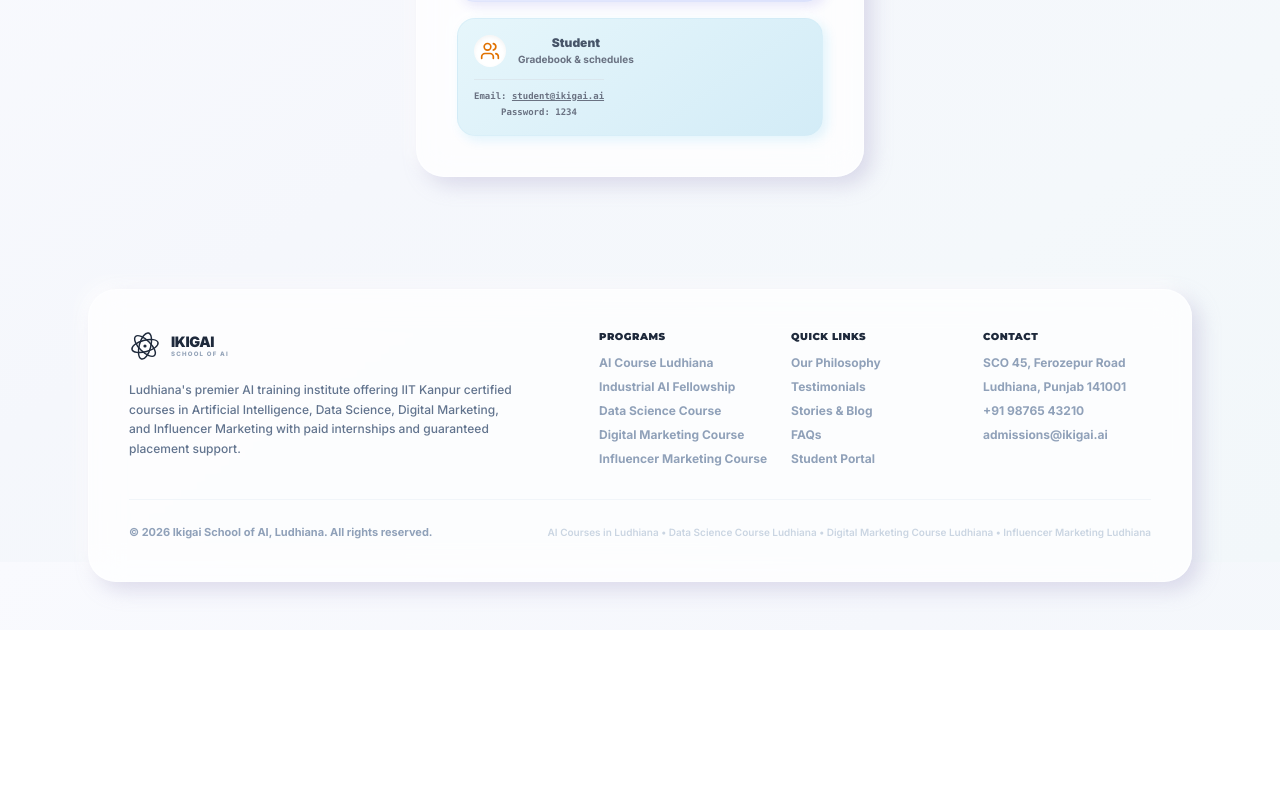
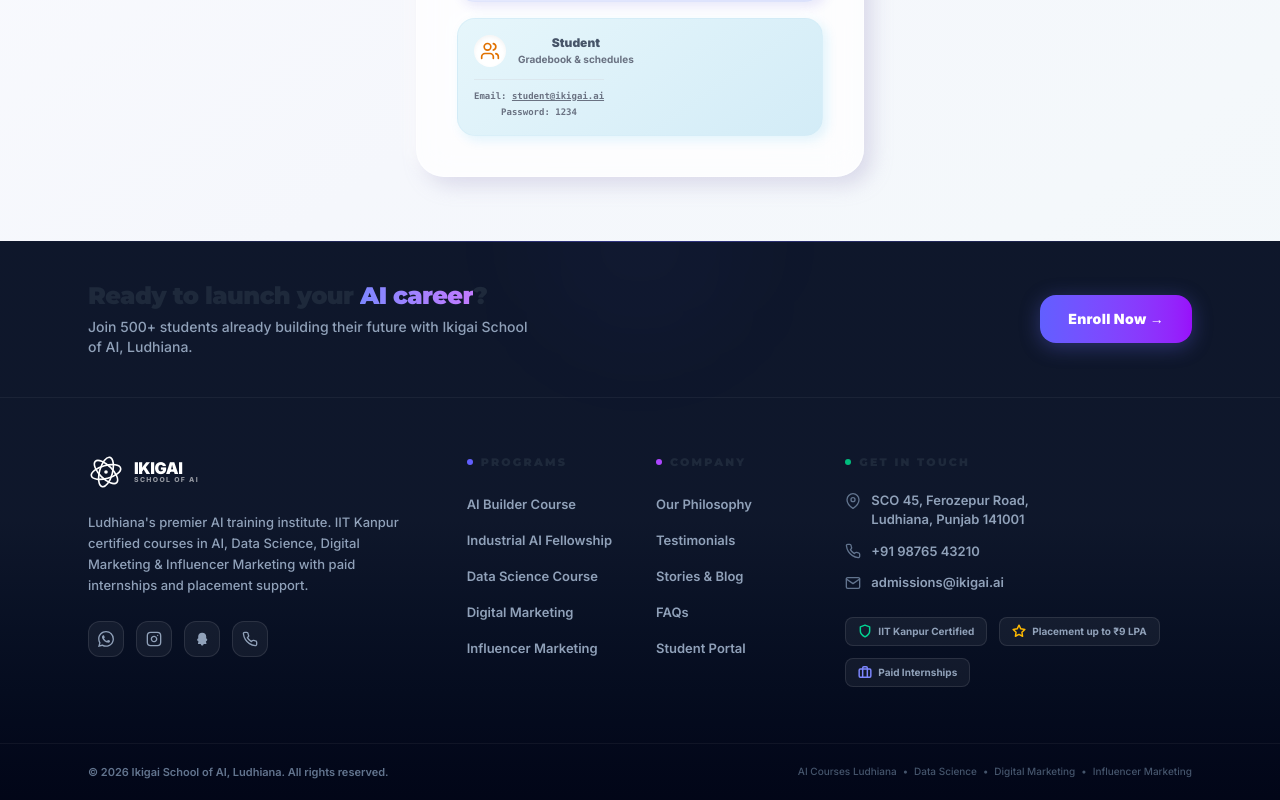
Before and after one commit to amolshukla25/IKIGAI-SCHOOL-OF-AI-, a Next.js app: page /login in a window 1280 px wide. Shown: the part 1038-1838 px from the top of the page. Before the commit the page ends 1668 px from the top, so only its background shows below. Built offline with nearby package versions, Linux system fonts and the light colour scheme.

Commit message:
Redesign footer: dark premium theme with CTA banner, social icons, trust badges, and structured layout

```diff
--- a/src/app/layout.tsx
+++ b/src/app/layout.tsx
@@ -125,74 +125,150 @@
           {children}
         </div>
 
-        {/* ===== SEO-OPTIMIZED FOOTER ===== */}
-        <footer className="mt-auto py-12 relative z-20">
-          <div className="max-w-6xl mx-auto px-6">
-            <div className="clay-panel bg-white/50 p-8 sm:p-10">
+        {/* ===== PREMIUM DARK FOOTER ===== */}
+        <footer className="mt-auto relative z-20 bg-gradient-to-b from-slate-900 via-slate-900 to-slate-950 text-white overflow-hidden">
+          {/* Decorative top edge */}
+          <div className="absolute top-0 left-0 right-0 h-px bg-gradient-to-r from-transparent via-indigo-500/40 to-transparent" />
+          <div className="absolute top-0 left-1/2 -translate-x-1/2 w-40 h-40 bg-indigo-500/5 rounded-full blur-3xl -translate-y-1/2" />
 
-              {/* Top Row: Logo + Links */}
-              <div className="flex flex-col lg:flex-row items-start justify-between gap-8 mb-8">
-                {/* Footer Logo + Description */}
-                <div className="max-w-sm">
-                  <div className="mb-3">
-                    <IkigaiLogo size={32} />
-                  </div>
-                  <p className="text-xs text-slate-500 leading-relaxed font-medium">
-                    Ludhiana&apos;s premier AI training institute offering IIT Kanpur certified courses in Artificial Intelligence, Data Science, Digital Marketing, and Influencer Marketing with paid internships and guaranteed placement support.
+          {/* ── UPPER SECTION: CTA Banner ── */}
+          <div className="relative border-b border-white/5">
+            <div className="max-w-6xl mx-auto px-6 py-10 flex flex-col md:flex-row items-center justify-between gap-6">
+              <div>
+                <h3 className="text-xl sm:text-2xl font-black tracking-tight leading-tight">
+                  Ready to launch your <span className="text-transparent bg-clip-text bg-gradient-to-r from-indigo-400 to-purple-400">AI career</span>?
+                </h3>
+                <p className="text-sm text-slate-400 font-medium mt-1.5 max-w-md">
+                  Join 500+ students already building their future with Ikigai School of AI, Ludhiana.
                 </p>
               </div>
+              <Link
+                href="/#contact"
+                className="shrink-0 inline-flex items-center gap-2 px-7 py-3.5 rounded-2xl bg-gradient-to-r from-indigo-500 to-purple-600 hover:from-indigo-600 hover:to-purple-700 text-white text-sm font-black tracking-wide shadow-[0_4px_20px_rgba(99,102,241,0.35)] hover:shadow-[0_6px_30px_rgba(99,102,241,0.5)] transition-all hover:scale-105"
+              >
+                Enroll Now →
+              </Link>
+            </div>
+          </div>
 
-                {/* Footer Nav Columns */}
-                <div className="grid grid-cols-2 sm:grid-cols-3 gap-6 text-xs">
-                  {/* Programs */}
-                  <div>
-                    <h4 className="font-black text-slate-700 uppercase tracking-wider text-[10px] mb-3">Programs</h4>
-                    <ul className="space-y-2">
-                      <li><Link href="/programs/ai-builder" className="text-slate-400 hover:text-indigo-500 transition-colors font-bold">AI Course Ludhiana</Link></li>
-                      <li><Link href="/programs/industrial-ai" className="text-slate-400 hover:text-indigo-500 transition-colors font-bold">Industrial AI Fellowship</Link></li>
-                      <li><Link href="/programs/data-science" className="text-slate-400 hover:text-indigo-500 transition-colors font-bold">Data Science Course</Link></li>
-                      <li><Link href="/programs/digital-marketing" className="text-slate-400 hover:text-indigo-500 transition-colors font-bold">Digital Marketing Course</Link></li>
-                      <li><Link href="/programs/influencer-marketing" className="text-slate-400 hover:text-indigo-500 transition-colors font-bold">Influencer Marketing Course</Link></li>
+          {/* ── MAIN FOOTER GRID ── */}
+          <div className="max-w-6xl mx-auto px-6 py-14">
+            <div className="grid grid-cols-1 md:grid-cols-2 lg:grid-cols-12 gap-10 lg:gap-8">
+
+              {/* Col 1: Brand + Description + Socials */}
+              <div className="lg:col-span-4">
+                <div className="mb-4">
+                  <IkigaiLogo size={36} darkMode />
+                </div>
+                <p className="text-[13px] text-slate-400 leading-relaxed font-medium max-w-xs mb-6">
+                  Ludhiana&apos;s premier AI training institute. IIT Kanpur certified courses in AI, Data Science, Digital Marketing &amp; Influencer Marketing with paid internships and placement support.
+                </p>
+
+                {/* Social Icons Row */}
+                <div className="flex items-center gap-3">
+                  {/* WhatsApp */}
+                  <a href="https://wa.me/919876543210" target="_blank" rel="noopener noreferrer" aria-label="WhatsApp" className="w-9 h-9 rounded-xl bg-white/5 hover:bg-emerald-500/20 border border-white/10 hover:border-emerald-500/30 flex items-center justify-center text-slate-400 hover:text-emerald-400 transition-all hover:scale-110">
+                    <svg className="w-4 h-4" viewBox="0 0 24 24" fill="currentColor"><path d="M17.472 14.382c-.297-.149-1.758-.867-2.03-.967-.273-.099-.471-.148-.67.15-.197.297-.767.966-.94 1.164-.173.199-.347.223-.644.075-.297-.15-1.255-.463-2.39-1.475-.883-.788-1.48-1.761-1.653-2.059-.173-.297-.018-.458.13-.606.134-.133.298-.347.446-.52.149-.174.198-.298.298-.497.099-.198.05-.371-.025-.52-.075-.149-.669-1.612-.916-2.207-.242-.579-.487-.5-.669-.51-.173-.008-.371-.01-.57-.01-.198 0-.52.074-.792.372-.272.297-1.04 1.016-1.04 2.479 0 1.462 1.065 2.875 1.213 3.074.149.198 2.096 3.2 5.077 4.487.709.306 1.262.489 1.694.625.712.227 1.36.195 1.871.118.571-.085 1.758-.719 2.006-1.413.248-.694.248-1.289.173-1.413-.074-.124-.272-.198-.57-.347m-5.421 7.403h-.004a9.87 9.87 0 01-5.031-1.378l-.361-.214-3.741.982.998-3.648-.235-.374a9.86 9.86 0 01-1.51-5.26c.001-5.45 4.436-9.884 9.888-9.884 2.64 0 5.122 1.03 6.988 2.898a9.825 9.825 0 012.893 6.994c-.003 5.45-4.437 9.884-9.885 9.884m8.413-18.297A11.815 11.815 0 0012.05 0C5.495 0 .16 5.335.157 11.892c0 2.096.547 4.142 1.588 5.945L.057 24l6.305-1.654a11.882 11.882 0 005.683 1.448h.005c6.554 0 11.89-5.335 11.893-11.893a11.821 11.821 0 00-3.48-8.413z"/></svg>
+                  </a>
+                  {/* Instagram */}
+                  <a href="https://www.instagram.com/ikigaischoolofai" target="_blank" rel="noopener noreferrer" aria-label="Instagram" className="w-9 h-9 rounded-xl bg-white/5 hover:bg-rose-500/20 border border-white/10 hover:border-rose-500/30 flex items-center justify-center text-slate-400 hover:text-rose-400 transition-all hover:scale-110">
+                    <svg className="w-4 h-4" viewBox="0 0 24 24" fill="none" stroke="currentColor" strokeWidth="2" strokeLinecap="round" strokeLinejoin="round"><rect x="2" y="2" width="20" height="20" rx="5" ry="5"/><path d="M16 11.37A4 4 0 1 1 12.63 8 4 4 0 0 1 16 11.37z"/><line x1="17.5" y1="6.5" x2="17.51" y2="6.5"/></svg>
+                  </a>
+                  {/* Snapchat */}
+                  <a href="https://www.snapchat.com/add/ikigai.ai" target="_blank" rel="noopener noreferrer" aria-label="Snapchat" className="w-9 h-9 rounded-xl bg-white/5 hover:bg-yellow-500/20 border border-white/10 hover:border-yellow-500/30 flex items-center justify-center text-slate-400 hover:text-yellow-400 transition-all hover:scale-110">
+                    <svg className="w-4 h-4" viewBox="0 0 24 24" fill="currentColor"><path d="M12 2.75c-3.12 0-5.75 2.15-5.75 6 0 .58.07 1.34.2 2-.86.41-1.56 1.11-1.7 2-.2 1.25.75 2.25 1.5 2.5a.65.65 0 01.35.32c.11.23.11.72-.1 1.22-.38.9-.9 2.08-.2 2.68.4.35 1.5.15 2.3.05.3-.04.6-.08.9-.07.4.01.6.2.7.4.3 1.1 1.1 1.9 2.1 1.9s1.8-.8 2.1-1.9c.1-.2.3-.39.7-.4.3-.01.6.03.9.07.8.1 1.9.3 2.3-.05.7-.6.18-1.78-.2-2.68a1.2 1.2 0 01-.1-1.22c.07-.15.22-.26.35-.32.75-.25 1.7-1.25 1.5-2.5-.14-.89-.84-1.59-1.7-2 .13-.66.2-1.42.2-2 0-3.85-2.63-6-5.75-6z"/></svg>
+                  </a>
+                  {/* Phone */}
+                  <a href="tel:+919876543210" aria-label="Call Us" className="w-9 h-9 rounded-xl bg-white/5 hover:bg-indigo-500/20 border border-white/10 hover:border-indigo-500/30 flex items-center justify-center text-slate-400 hover:text-indigo-400 transition-all hover:scale-110">
+                    <svg className="w-4 h-4" viewBox="0 0 24 24" fill="none" stroke="currentColor" strokeWidth="2" strokeLinecap="round" strokeLinejoin="round"><path d="M22 16.92v3a2 2 0 0 1-2.18 2 19.79 19.79 0 0 1-8.63-3.07 19.5 19.5 0 0 1-6-6 19.79 19.79 0 0 1-3.07-8.67A2 2 0 0 1 4.11 2h3a2 2 0 0 1 2 1.72 12.84 12.84 0 0 0 .7 2.81 2 2 0 0 1-.45 2.11L8.09 9.91a16 16 0 0 0 6 6l1.27-1.27a2 2 0 0 1 2.11-.45 12.84 12.84 0 0 0 2.81.7A2 2 0 0 1 22 16.92z"/></svg>
+                  </a>
+                </div>
+              </div>
+
+              {/* Col 2: Programs */}
+              <div className="lg:col-span-2">
+                <h4 className="text-[11px] font-black uppercase tracking-[0.2em] text-white/80 mb-5 flex items-center gap-2">
+                  <span className="w-1.5 h-1.5 rounded-full bg-indigo-500 inline-block" />
+                  Programs
+                </h4>
+                <ul className="space-y-3">
+                  <li><Link href="/programs/ai-builder" className="text-[13px] text-slate-400 hover:text-white font-semibold transition-colors duration-200 hover:translate-x-0.5 inline-block">AI Builder Course</Link></li>
+                  <li><Link href="/programs/industrial-ai" className="text-[13px] text-slate-400 hover:text-white font-semibold transition-colors duration-200 hover:translate-x-0.5 inline-block">Industrial AI Fellowship</Link></li>
+                  <li><Link href="/programs/data-science" className="text-[13px] text-slate-400 hover:text-white font-semibold transition-colors duration-200 hover:translate-x-0.5 inline-block">Data Science Course</Link></li>
+                  <li><Link href="/programs/digital-marketing" className="text-[13px] text-slate-400 hover:text-white font-semibold transition-colors duration-200 hover:translate-x-0.5 inline-block">Digital Marketing</Link></li>
+                  <li><Link href="/programs/influencer-marketing" className="text-[13px] text-slate-400 hover:text-white font-semibold transition-colors duration-200 hover:translate-x-0.5 inline-block">Influencer Marketing</Link></li>
                 </ul>
               </div>
 
-                  {/* Quick Links */}
-                  <div>
-                    <h4 className="font-black text-slate-700 uppercase tracking-wider text-[10px] mb-3">Quick Links</h4>
-                    <ul className="space-y-2">
-                      <li><Link href="/#philosophy" className="text-slate-400 hover:text-indigo-500 transition-colors font-bold">Our Philosophy</Link></li>
-                      <li><Link href="/#testimonials" className="text-slate-400 hover:text-indigo-500 transition-colors font-bold">Testimonials</Link></li>
-                      <li><Link href="/stories" className="text-slate-400 hover:text-indigo-500 transition-colors font-bold">Stories & Blog</Link></li>
-                      <li><Link href="/#faq" className="text-slate-400 hover:text-indigo-500 transition-colors font-bold">FAQs</Link></li>
-                      <li><Link href="/login" className="text-slate-400 hover:text-indigo-500 transition-colors font-bold">Student Portal</Link></li>
+              {/* Col 3: Company */}
+              <div className="lg:col-span-2">
+                <h4 className="text-[11px] font-black uppercase tracking-[0.2em] text-white/80 mb-5 flex items-center gap-2">
+                  <span className="w-1.5 h-1.5 rounded-full bg-purple-500 inline-block" />
+                  Company
+                </h4>
+                <ul className="space-y-3">
+                  <li><Link href="/#philosophy" className="text-[13px] text-slate-400 hover:text-white font-semibold transition-colors duration-200 hover:translate-x-0.5 inline-block">Our Philosophy</Link></li>
+                  <li><Link href="/#testimonials" className="text-[13px] text-slate-400 hover:text-white font-semibold transition-colors duration-200 hover:translate-x-0.5 inline-block">Testimonials</Link></li>
+                  <li><Link href="/stories" className="text-[13px] text-slate-400 hover:text-white font-semibold transition-colors duration-200 hover:translate-x-0.5 inline-block">Stories &amp; Blog</Link></li>
+                  <li><Link href="/#faq" className="text-[13px] text-slate-400 hover:text-white font-semibold transition-colors duration-200 hover:translate-x-0.5 inline-block">FAQs</Link></li>
+                  <li><Link href="/login" className="text-[13px] text-slate-400 hover:text-white font-semibold transition-colors duration-200 hover:translate-x-0.5 inline-block">Student Portal</Link></li>
                 </ul>
               </div>
 
-                  {/* Contact */}
-                  <div>
-                    <h4 className="font-black text-slate-700 uppercase tracking-wider text-[10px] mb-3">Contact</h4>
-                    <address className="not-italic space-y-2 text-slate-400 font-bold">
-                      <p>SCO 45, Ferozepur Road</p>
-                      <p>Ludhiana, Punjab 141001</p>
-                      <p>
-                        <a href="tel:+919876543210" className="hover:text-indigo-500 transition-colors">+91 98765 43210</a>
+              {/* Col 4: Contact + Trust */}
+              <div className="lg:col-span-4">
+                <h4 className="text-[11px] font-black uppercase tracking-[0.2em] text-white/80 mb-5 flex items-center gap-2">
+                  <span className="w-1.5 h-1.5 rounded-full bg-emerald-500 inline-block" />
+                  Get in Touch
+                </h4>
+                <address className="not-italic space-y-3 text-[13px] text-slate-400 font-semibold mb-6">
+                  <p className="flex items-start gap-2.5">
+                    <svg className="w-4 h-4 mt-0.5 text-slate-500 shrink-0" viewBox="0 0 24 24" fill="none" stroke="currentColor" strokeWidth="2" strokeLinecap="round" strokeLinejoin="round"><path d="M21 10c0 7-9 13-9 13s-9-6-9-13a9 9 0 0 1 18 0z"/><circle cx="12" cy="10" r="3"/></svg>
+                    <span>SCO 45, Ferozepur Road,<br />Ludhiana, Punjab 141001</span>
                   </p>
-                      <p>
-                        <a href="mailto:admissions@ikigai.ai" className="hover:text-indigo-500 transition-colors">admissions@ikigai.ai</a>
+                  <p className="flex items-center gap-2.5">
+                    <svg className="w-4 h-4 text-slate-500 shrink-0" viewBox="0 0 24 24" fill="none" stroke="currentColor" strokeWidth="2" strokeLinecap="round" strokeLinejoin="round"><path d="M22 16.92v3a2 2 0 0 1-2.18 2 19.79 19.79 0 0 1-8.63-3.07 19.5 19.5 0 0 1-6-6 19.79 19.79 0 0 1-3.07-8.67A2 2 0 0 1 4.11 2h3a2 2 0 0 1 2 1.72 12.84 12.84 0 0 0 .7 2.81 2 2 0 0 1-.45 2.11L8.09 9.91a16 16 0 0 0 6 6l1.27-1.27a2 2 0 0 1 2.11-.45 12.84 12.84 0 0 0 2.81.7A2 2 0 0 1 22 16.92z"/></svg>
+                    <a href="tel:+919876543210" className="hover:text-white transition-colors">+91 98765 43210</a>
+                  </p>
+                  <p className="flex items-center gap-2.5">
+                    <svg className="w-4 h-4 text-slate-500 shrink-0" viewBox="0 0 24 24" fill="none" stroke="currentColor" strokeWidth="2" strokeLinecap="round" strokeLinejoin="round"><path d="M4 4h16c1.1 0 2 .9 2 2v12c0 1.1-.9 2-2 2H4c-1.1 0-2-.9-2-2V6c0-1.1.9-2 2-2z"/><polyline points="22,6 12,13 2,6"/></svg>
+                    <a href="mailto:admissions@ikigai.ai" className="hover:text-white transition-colors">admissions@ikigai.ai</a>
                   </p>
                 </address>
+
+                {/* Trust Badges */}
+                <div className="flex flex-wrap items-center gap-3">
+                  <div className="inline-flex items-center gap-1.5 px-3 py-1.5 rounded-lg bg-white/5 border border-white/10 text-[10px] font-bold text-slate-400">
+                    <svg className="w-3.5 h-3.5 text-emerald-400" viewBox="0 0 24 24" fill="none" stroke="currentColor" strokeWidth="2.5" strokeLinecap="round" strokeLinejoin="round"><path d="M12 22s8-4 8-10V5l-8-3-8 3v7c0 6 8 10 8 10z"/></svg>
+                    IIT Kanpur Certified
+                  </div>
+                  <div className="inline-flex items-center gap-1.5 px-3 py-1.5 rounded-lg bg-white/5 border border-white/10 text-[10px] font-bold text-slate-400">
+                    <svg className="w-3.5 h-3.5 text-amber-400" viewBox="0 0 24 24" fill="none" stroke="currentColor" strokeWidth="2.5" strokeLinecap="round" strokeLinejoin="round"><polygon points="12 2 15.09 8.26 22 9.27 17 14.14 18.18 21.02 12 17.77 5.82 21.02 7 14.14 2 9.27 8.91 8.26 12 2"/></svg>
+                    Placement up to ₹9 LPA
+                  </div>
+                  <div className="inline-flex items-center gap-1.5 px-3 py-1.5 rounded-lg bg-white/5 border border-white/10 text-[10px] font-bold text-slate-400">
+                    <svg className="w-3.5 h-3.5 text-indigo-400" viewBox="0 0 24 24" fill="none" stroke="currentColor" strokeWidth="2.5" strokeLinecap="round" strokeLinejoin="round"><rect x="2" y="7" width="20" height="14" rx="2" ry="2"/><path d="M16 21V5a2 2 0 0 0-2-2h-4a2 2 0 0 0-2 2v16"/></svg>
+                    Paid Internships
+                  </div>
+                </div>
               </div>
             </div>
           </div>
 
-              {/* Bottom Row */}
-              <div className="border-t border-slate-100 pt-6 flex flex-col sm:flex-row items-center justify-between gap-3">
-                <p className="text-[11px] font-bold text-slate-400">
-                  &copy; 2026 Ikigai School of AI, Ludhiana. All rights reserved.
+          {/* ── BOTTOM BAR ── */}
+          <div className="border-t border-white/5">
+            <div className="max-w-6xl mx-auto px-6 py-5 flex flex-col sm:flex-row items-center justify-between gap-3">
+              <p className="text-[11px] font-semibold text-slate-500">
+                &copy; {new Date().getFullYear()} Ikigai School of AI, Ludhiana. All rights reserved.
               </p>
-                <p className="text-[10px] font-semibold text-slate-300">
-                  AI Courses in Ludhiana • Data Science Course Ludhiana • Digital Marketing Course Ludhiana • Influencer Marketing Ludhiana
-                </p>
+              <div className="flex items-center gap-1.5 text-[10px] font-medium text-slate-600">
+                <span className="hidden sm:inline">AI Courses Ludhiana</span>
+                <span className="hidden sm:inline">•</span>
+                <span>Data Science</span>
+                <span>•</span>
+                <span>Digital Marketing</span>
+                <span>•</span>
+                <span>Influencer Marketing</span>
               </div>
             </div>
           </div>
```
Lines whose indentation alone changed are shown as unchanged.
